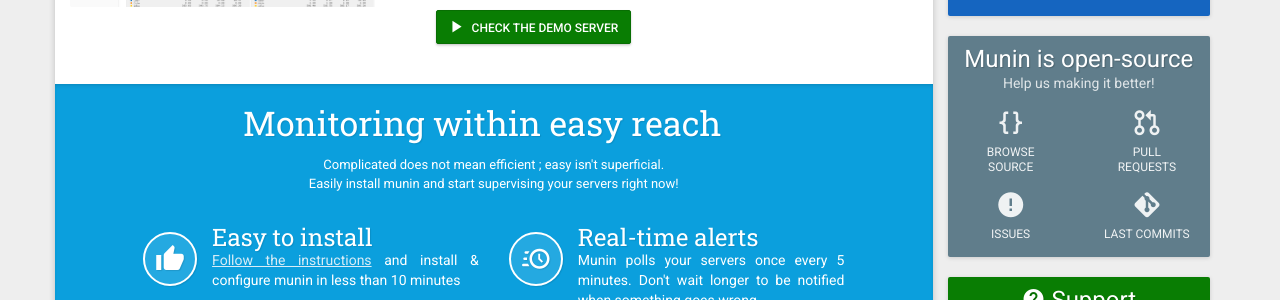
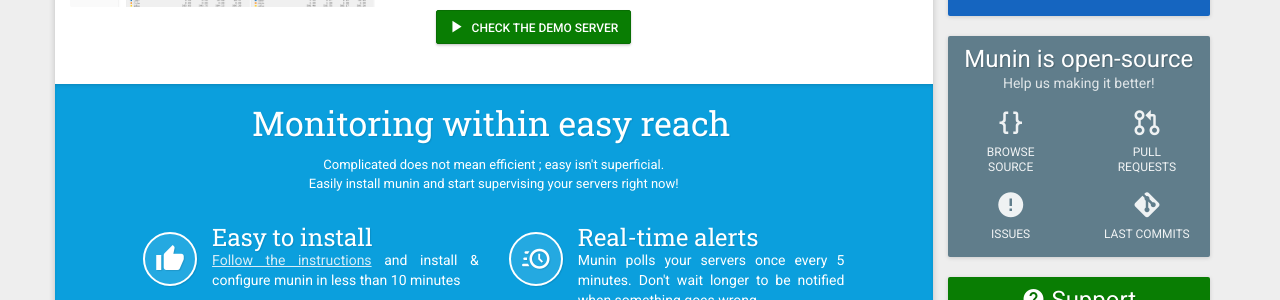
Before and after one commit to munin-monitoring/munin-monitoring.github.io, a Jekyll site: the page built from _pages/index.html, in a window 1280 px wide. Shown: the part 330-630 px from the top of the page. Built offline with Jekyll 4.4.1, drawn with Linux system fonts in a browser that asks for light colours; nearby versions of some CDN libraries.

Commit message:
Prevent anchors from breaking text-align:center on title

```diff
--- a/_sass/_layout.scss
+++ b/_sass/_layout.scss
@@ -11,6 +11,8 @@ h2, h3, h4, h5, h6 {
 		display: inline-block;
 		margin-left: 5px;
 		color: inherit;
+		width: 0;
+		overflow: visible;
 	}
 
 	&:hover .anchor {
```
